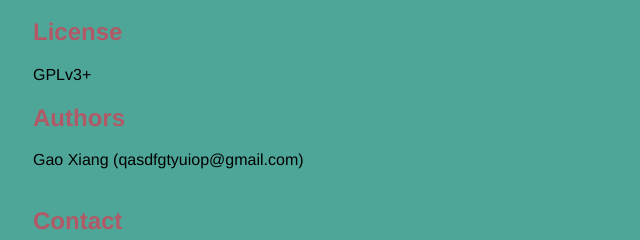
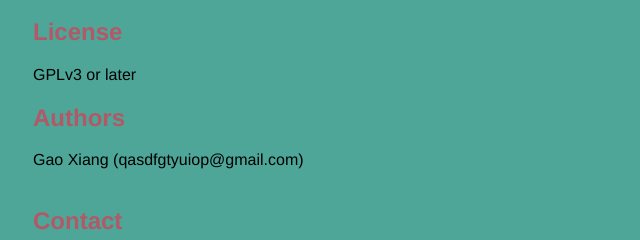
Before and after one commit to zasdfgbnm-dumpster/FlashFormulaEditor, a plain HTML site: page index.html in a window 1280 px wide. Shown: the part 1328-1568 px from the top of the page, 257-897 px from the left. Drawn offline with Linux system fonts and the light colour scheme.

Commit message:
modify licenses

```diff
--- a/index.html
+++ b/index.html
@@ -121,7 +121,7 @@ It uses Latex to express formula. You can get the latex of formula using javascr
 <p>You can use <object> element of html to insert into your webpage.
 And call the function getLatex() using javascript to get the latex of the formula.</p>
 <h2>License</h2>
-<p>GPLv3+</p>
+<p>GPLv3 or later</p>
 <h2>Authors</h2>
 <p>Gao Xiang (qasdfgtyuiop@gmail.com)
 <br/>
```
